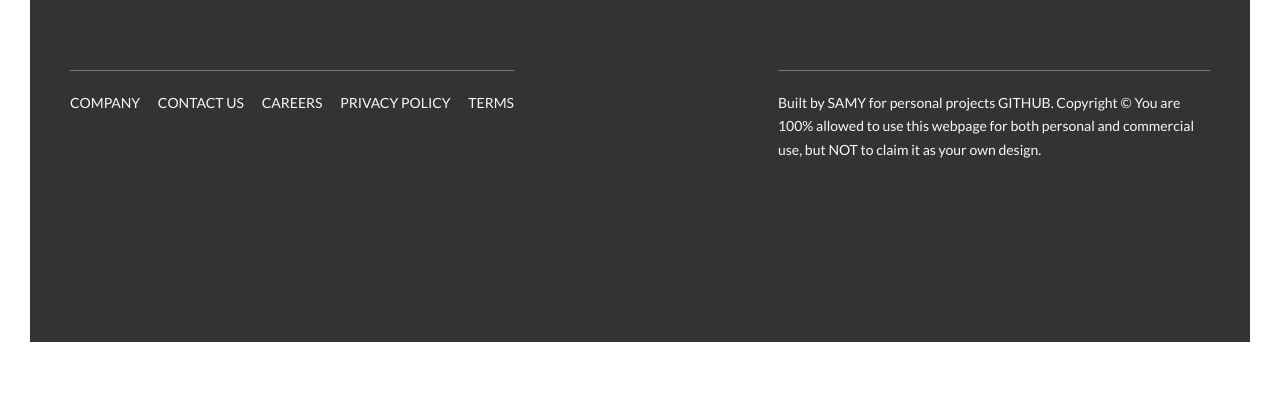
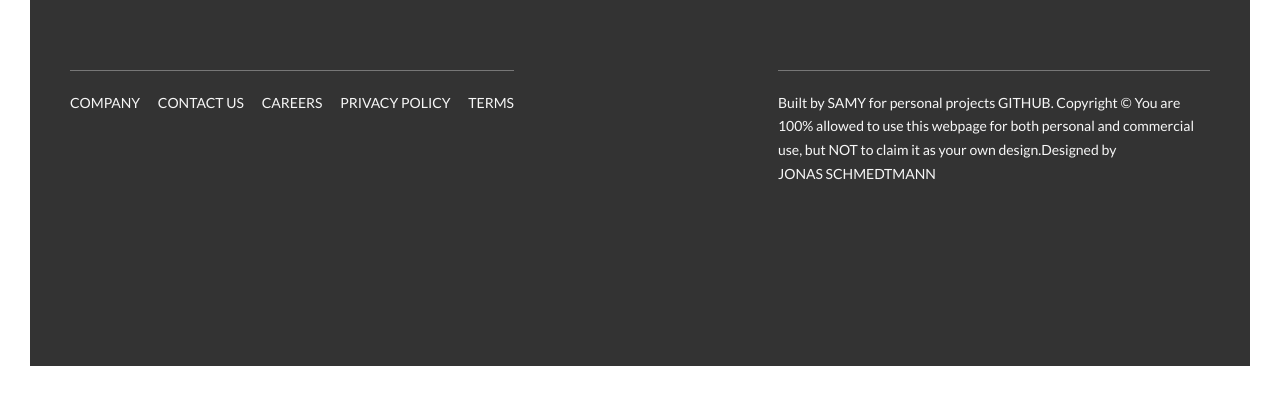
Before and after one commit to MuhammedSamy/Natours-Website, a website: page index.html in a window 1280 px wide. Shown: the part 5799-6195 px from the top of the page. Before the commit the page ends 6171 px from the top, so only its background shows below. Drawn offline with Linux system fonts and the light colour scheme.

Commit message:
Update index.html
update designer rights

```diff
--- a/index.html
+++ b/index.html
@@ -434,7 +434,7 @@
                 <p class="footer__copyright">
                     Built by <a href="#" class="footer__link">Samy</a> for personal projects <a href="#" class="footer__link">github</a>.
                     Copyright &copy;  You are 100% allowed to use this webpage for both personal
-                    and commercial use, but NOT to claim it as your own design.
+                    and commercial use, but NOT to claim it as your own design.Designed by <a href="#" class="footer__link">Jonas Schmedtmann</a>
                 </p>
 
             </div>
```
